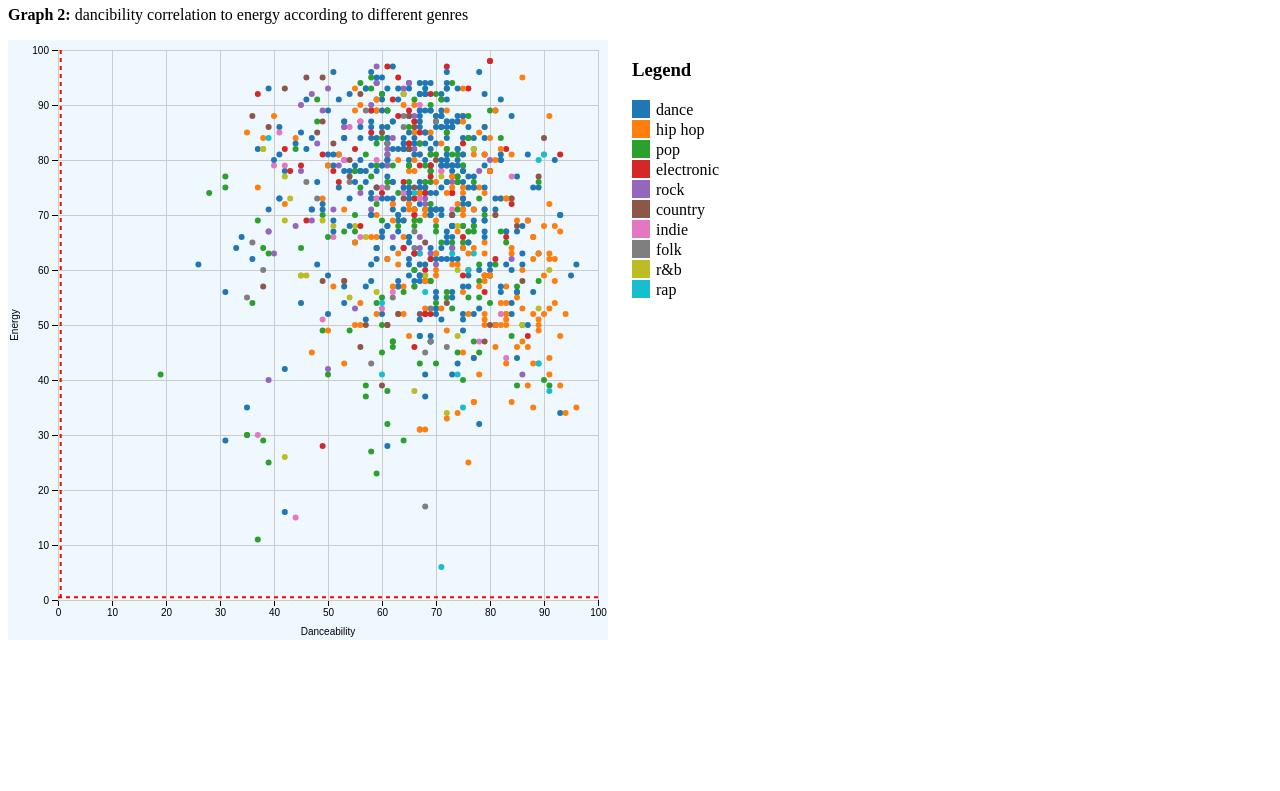
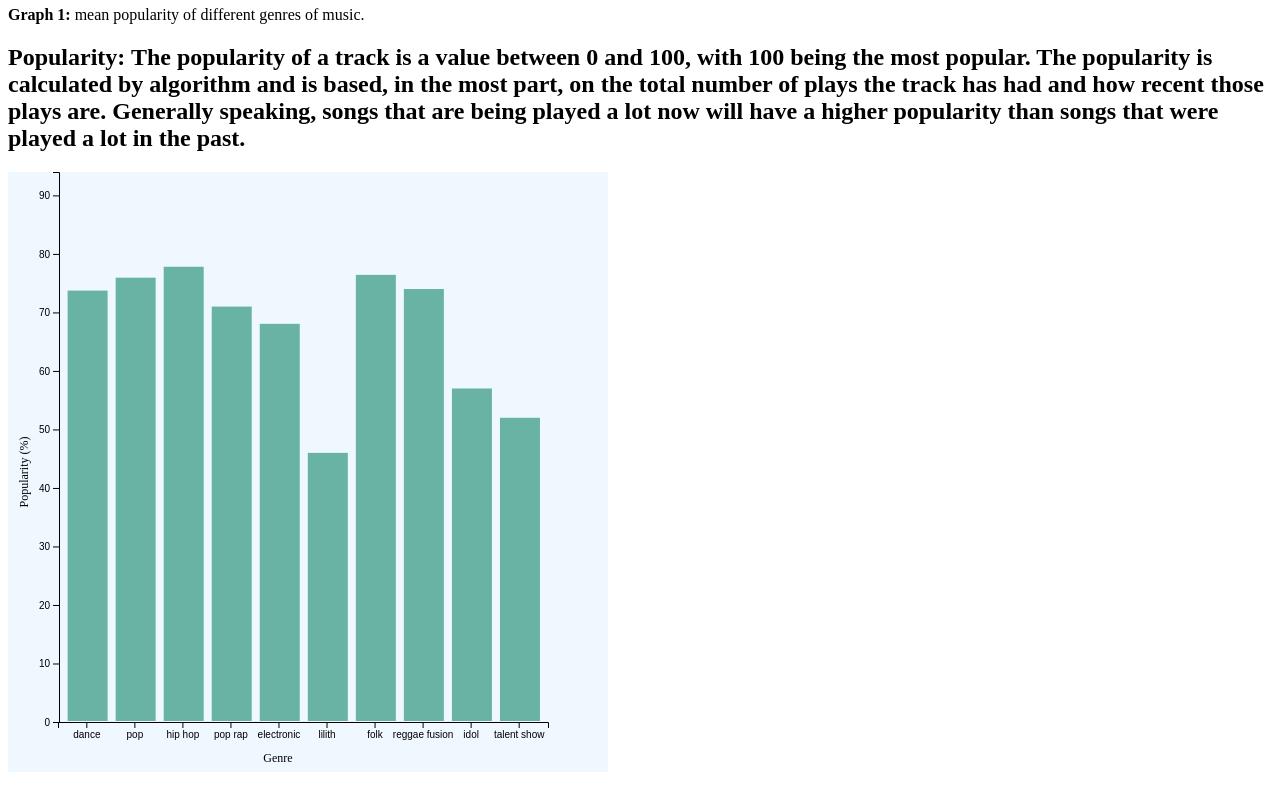
Before and after one commit to MaggieLam2003/Info3300-Project1, a plain HTML site: page index.html in a window 1280 px wide. Shown: the part 60-851 px from the top of the page. Before the commit the page ends 800 px from the top, so only its background shows below. Drawn offline with nearby package versions, Linux system fonts and the light colour scheme.

Commit message:
graph 1 and axis descriptions added

```diff
--- a/index.html
+++ b/index.html
@@ -1,4 +1,5 @@
 <html>
+
 <head>
     <script src="https://d3js.org/d3.v7.min.js"></script>
     <style>
@@ -25,14 +26,104 @@
             stroke-width: 2;
             stroke-dasharray: 4;
         }
-
     </style>
 </head>
+
 <body>
 
-        <h1> Analyzing music through time</h1>
+    <h1>Analyzing music popularity by genre</h1>
+    <p><strong>Graph 1:</strong> mean popularity of different genres of music.
+
+    <h2>Popularity: The popularity of a track is a value between 0 and 100, with 100 being the most popular.
+
+
+        The
+        popularity is calculated by algorithm and is based, in the most part, on the total number of plays the track has
+        had and how recent those plays are. Generally speaking, songs that are being played a lot now will have a higher
+        popularity than songs that were played a lot in the past.</h2>
+    <svg id="graph-one" width="600" height="600" style=" background-color:aliceblue;"></svg>
+    <script>
+        let svg1 = d3.select("svg#graph-one");
+        const margin1 = { top: 10, right: 10, bottom: 40, left: 50 };
+
+        let width1 = svg1.attr("width") - margin1.left - margin1.right;
+        let height1 = svg1.attr("height") - margin1.top - margin1.bottom;
+        d3.csv("filtered.csv").then((data) => {
+            console.log(data)
+            const uniqueGenres = [...new Set(data.map(d => d['top-genre']))];
+            const filteredData = data.filter((d, i) => uniqueGenres.indexOf(d['top-genre']) !== -1 && uniqueGenres.indexOf(d['top-genre']) < 10);
+            console.log(filteredData);
+            data.forEach(d => {
+                d.pop = +d.pop;
+            });
+            const x = d3.scaleBand()
+                .range([margin.left, width1])
+                .domain(filteredData.map(d => d['top-genre']))
+                .padding(0.2);
+            svg1.append("g")
+                .attr("transform", `translate(0, ${height1})`)
+                .call(d3.axisBottom(x));
+
+            svg1.append("text")
+                .attr("class", "axis-label")
+                .attr("x", width1 / 2)
+                .attr("y", height1 + 40)
+                .attr("text-anchor", "middle")
+                .style("font-size", "12px")
+                .text("Genre");
+
+
+            let maxPop = d3.max(filteredData, d => d.pop);
+            const y = d3.scaleLinear()
+                .domain([0, maxPop])
+                .range([height1, 0]);
+
+            let leftAxis = d3.axisLeft(y).tickFormat(d3.format(""));
+
+            svg1.append("g")
+                .attr("transform", `translate(${margin.left + 1},0)`)
+                .call(leftAxis);
+
+            svg1.append("text")
+                .attr("class", "axis-label")
+                .attr("transform", `rotate(-90, ${margin1.left - 30},300)`)
+                .attr("y", 300)
+                .attr("x", margin1.left - 30)
+                .attr("text-anchor", "middle")
+                .style("font-size", "12px")
+                .text("Popularity (%)");
+
+
+
+
+            const genreGroups = d3.group(filteredData, d => d['top-genre']);
+            const meanPopularity = Array.from(genreGroups, ([key, values]) => {
+                const meanPop = d3.mean(values, d => d.pop);
+                return { genre: key, meanPop: meanPop };
+            });
+            console.log(meanPopularity);
+
+
+            svg1.selectAll(".bar")
+                .data(meanPopularity)
+                .enter()
+                .append("rect")
+                .attr("x", function (d) { return x(d.genre); })
+                .attr("y", function (d) { return y(d.meanPop); })
+                .attr("width", 40)
+                .attr("height", function (d) { return height1 - y(d.meanPop) - 1; })
+                .attr("fill", "#69b3a2")
+
+        });
+    </script>
+    <h1> Analyzing music components by genre</h1>
     <p><strong>Graph 2:</strong> dancibility correlation to energy according to different genres
-
+    <h2>Danceability: Danceability describes how suitable a track is for dancing based on a combination of musical
+        elements including tempo, rhythm stability, beat strength, and overall regularity. A value of 0.0 is least
+        danceable and 1.0 is most danceable.</h2>
+    <h2>Energy: Energy is a measure from 0.0 to 1.0 and represents a perceptual measure of intensity and activity.
+        Typically, energetic tracks feel fast, loud, and noisy. For example, death metal has high energy, while a Bach
+        prelude scores low on the scale.</h2>
     <div>
 
         <svg id="graph-two" width="600" height="600" style=" background-color:aliceblue;"></svg>
@@ -48,7 +139,7 @@
         const svg = d3.select("svg#graph-two");
         const width = svg.attr("width");
         const height = svg.attr("height");
-                const margin = {top: 10, right: 10, bottom: 40, left: 50};
+        const margin = { top: 10, right: 10, bottom: 40, left: 50 };
         const chartWidth = width - margin.left - margin.right;
         const chartHeight = height - margin.top - margin.bottom;
 
@@ -94,7 +185,7 @@
                 .text("Energy");
 
             // make gridlines
-                    let leftGridline =  xAxis
+            let leftGridline = xAxis
                 .tickSize(-chartHeight)
                 .tickFormat("");
 
@@ -172,4 +263,5 @@
     </p>
 
 </body>
+
 </html>
```
Lines whose indentation alone changed are shown as unchanged.
